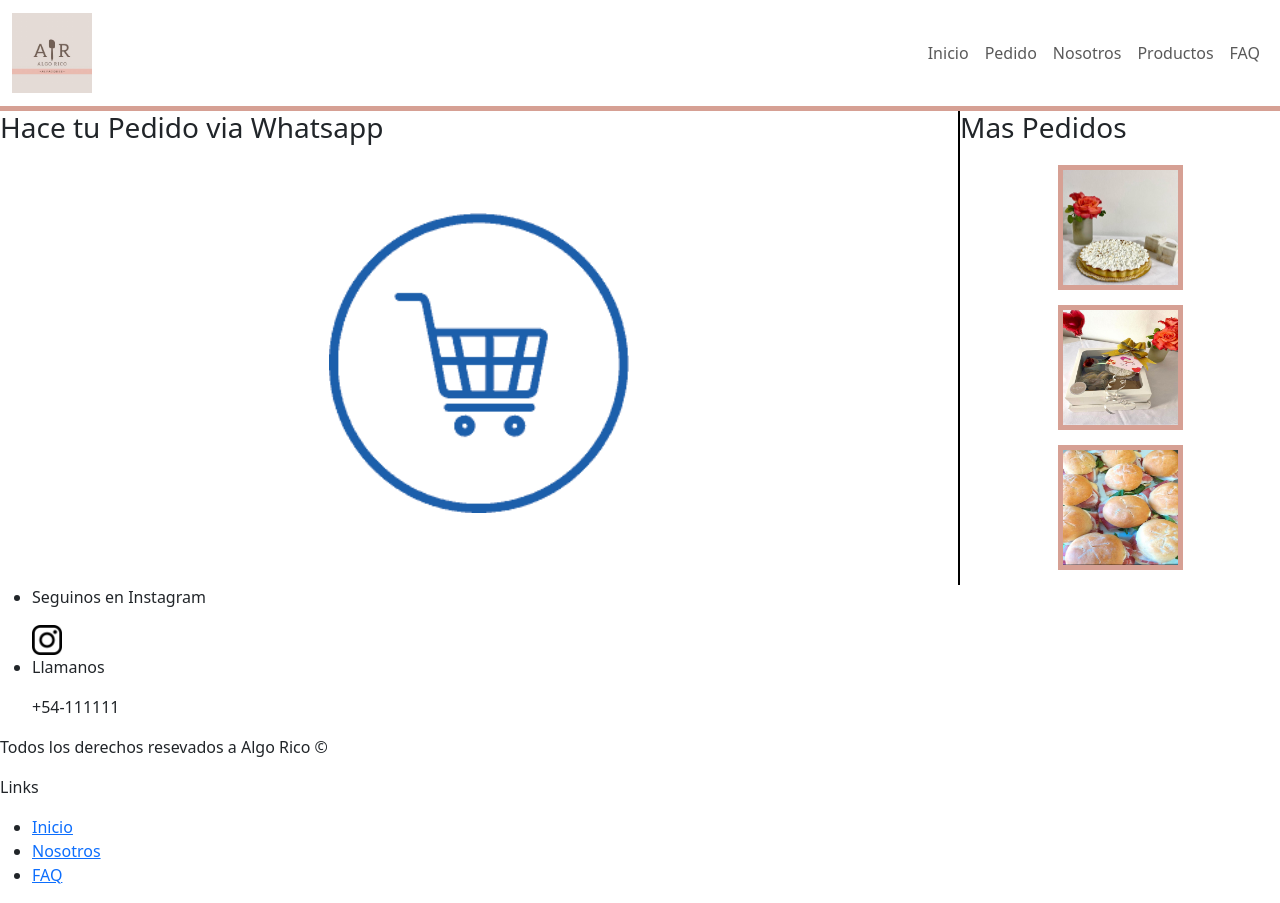
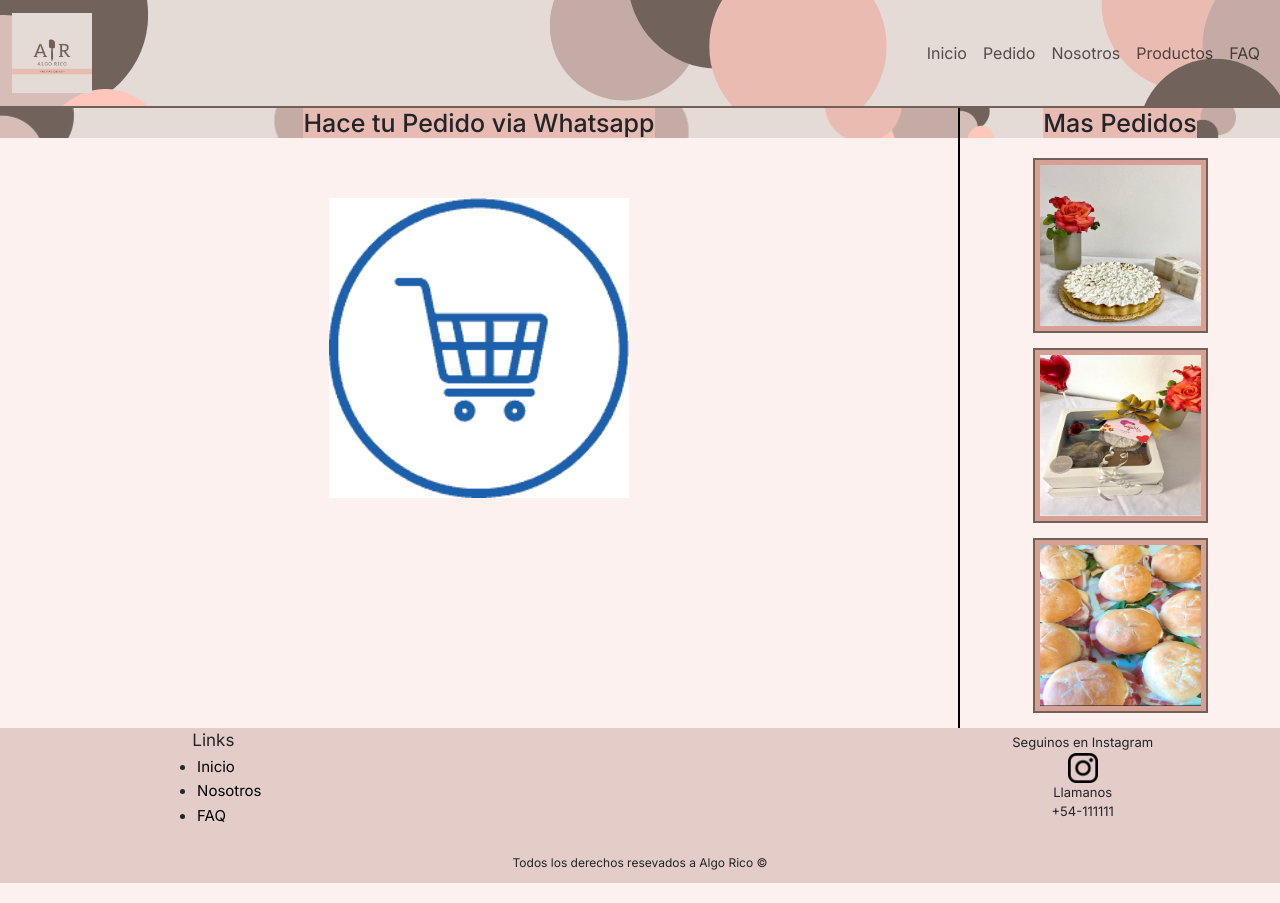
Before and after one commit to SantiBascal/PreEntrega2-SantiBascalCorrea, a website: page pages/pedido.html in a window 1280 px wide. Drawn offline with nearby package versions, Linux system fonts and the light colour scheme.

Commit message:
Pedido pasado a scss

```diff
--- a/pages/pedido.html
+++ b/pages/pedido.html
@@ -12,7 +12,7 @@
     <link rel="shortcut icon" href="../images/WhatsApp Image 2023-05-18 at 18.41.59.jpeg" type="image/x-icon">
     <link href="https://cdn.jsdelivr.net/npm/bootstrap@5.3.0/dist/css/bootstrap.min.css" rel="stylesheet"
         integrity="sha384-9ndCyUaIbzAi2FUVXJi0CjmCapSmO7SnpJef0486qhLnuZ2cdeRhO02iuK6FUUVM" crossorigin="anonymous">
-    <link rel="stylesheet" href="../css/style.css">
+    <link rel="stylesheet" href="../style/css/style.css">
 </head>
 
 <body>
@@ -51,8 +51,8 @@
 
     <main id="pedido">
         <section id="sPedido1">
-            <div class="separador separadorPedido">
-                <h3> Mas Pedidos </h3>
+            <div class="separadorPedido">
+                <h2> Mas Pedidos </h2>
             </div>
             <div class="pedidoProductos">
                 <img src="../images/tarta.jpeg" height="125px" width="125px" alt="">
@@ -62,8 +62,8 @@
             </div>
         </section>
         <section id="sPedido2">
-            <div class="separador separadorCarrito">
-                <h3> Hace tu Pedido via Whatsapp </h3>
+            <div class="separadorCarrito">
+                <h2> Hace tu Pedido via Whatsapp </h2>
             </div>
             <div class="pedido">
                 <a href="https://chat.whatsapp.com/EQsu3hDBzZnKXiRonN4zeM" target="_blank">
--- a/style/scss/abstracts/_variables.scss
+++ b/style/scss/abstracts/_variables.scss
@@ -3,4 +3,4 @@ $colorSecundario: #E8BBB2;
 $colorTerciario: #716057;
 $colorFondo: rgb(252, 241, 239);
 $colorFooter: rgb(228, 205, 200);
-$border: 1px solid #716057;
+$border: 2px solid #716057;
--- a/style/scss/layout/_footer.scss
+++ b/style/scss/layout/_footer.scss
@@ -66,6 +66,10 @@ footer {
             justify-content: center;
         }
     }
+
+    #fPedido{
+        margin-top: 0px;
+    }
 }
 
 @media (min-width: 1024px) {
--- a/style/scss/layout/_grid.scss
+++ b/style/scss/layout/_grid.scss
@@ -41,3 +41,11 @@
 .sNosotros2{
     grid-area: section2;
 }
+
+#sPedido1{
+    grid-area: sPedido1;
+}
+
+#sPedido2{
+    grid-area: sPedido2;
+}
--- a/style/scss/main.scss
+++ b/style/scss/main.scss
@@ -13,3 +13,4 @@
 //pages
 @import"./pages/index";
 @import"./pages/nosotros";
+@import"./pages/pedido";
--- a/style/scss/pages/_pedido.scss
+++ b/style/scss/pages/_pedido.scss
@@ -0,0 +1,134 @@
+#pedido{
+    border-top: $border;
+    #sPedido1{
+        .separadorPedido{
+            display: flex;
+            margin-top: 0px;
+            background-image: url(../../images/navbar.png);
+            background-size: cover;
+            justify-content: center;
+            h2{
+                font-size: 23px;
+                margin: 0px;
+                background-color: $colorSecundario;
+            }
+        }
+        .pedidoProductos{
+            display: flex;
+            justify-content: space-around;
+            margin-top: 20px;
+            img{
+                padding: 10px;
+                background-color: $colorSecundario;
+                border: $border;
+            }
+        }
+    }
+
+    #sPedido2{
+        .separadorCarrito{
+            display: flex;
+            margin-top: 20px;
+            background-image: url(../../images/navbar.png);
+            background-size: cover;
+            justify-content: center;
+            h2{
+                font-size: 18px;
+                margin: 0px;
+                background-color: $colorSecundario;
+            }
+        }
+
+        .pedido{
+            display: flex;
+            flex-direction: column;
+            align-items: center;
+            a{
+                margin-top: 20px;
+                margin-bottom: 50px;
+                height: 55%;
+                width: 55%;
+                img{
+                    height: 100%;
+                    width: 100%;
+                }
+            }
+        }
+    }
+
+
+}
+
+@media (min-width: 768px){
+    #pedido{
+        display: grid;
+        grid-template-columns: 3fr 1fr;
+        grid-template-areas:
+        "sPedido2 sPedido1";
+        #sPedido1{
+            .separadorPedido{
+                h2{
+                    font-size: 23px;
+                }
+            }
+            .pedidoProductos{
+                flex-direction: column;
+                align-items: center;
+                img {
+                    padding: 5px;
+                    background-color: rgb(214, 160, 148);
+                    margin-bottom: 15px;
+                }
+
+            }
+        }
+        #sPedido2{
+            border-right: 2px black solid;
+            .separadorCarrito{
+                margin-top: 0px;
+                h2{
+                    font-size: 23px;
+                }
+            }
+            .pedido{
+                a{
+                    height: 300px;
+                    width: 300px;
+                }
+            }
+        }
+
+    }
+
+}
+
+@media (min-width: 1024px) {
+
+    #pedido{
+        #sPedido1{
+            .separadorPedido{
+                h2{
+                    font-size: 25px;
+                }
+            }
+            .pedidoProductos{
+                img{
+                    width: 175px;
+                    height: 175px;
+                }
+            }
+        }
+
+        #sPedido2{
+            .separadorCarrito{
+                h2{
+                    font-size: 25px;
+                }
+            }
+            .pedido a{
+                margin-top: 60px;
+            }
+        }
+    }
+
+}
```
Also changed, not shown: css/style.css, style/css/style.css, 1 other file.
